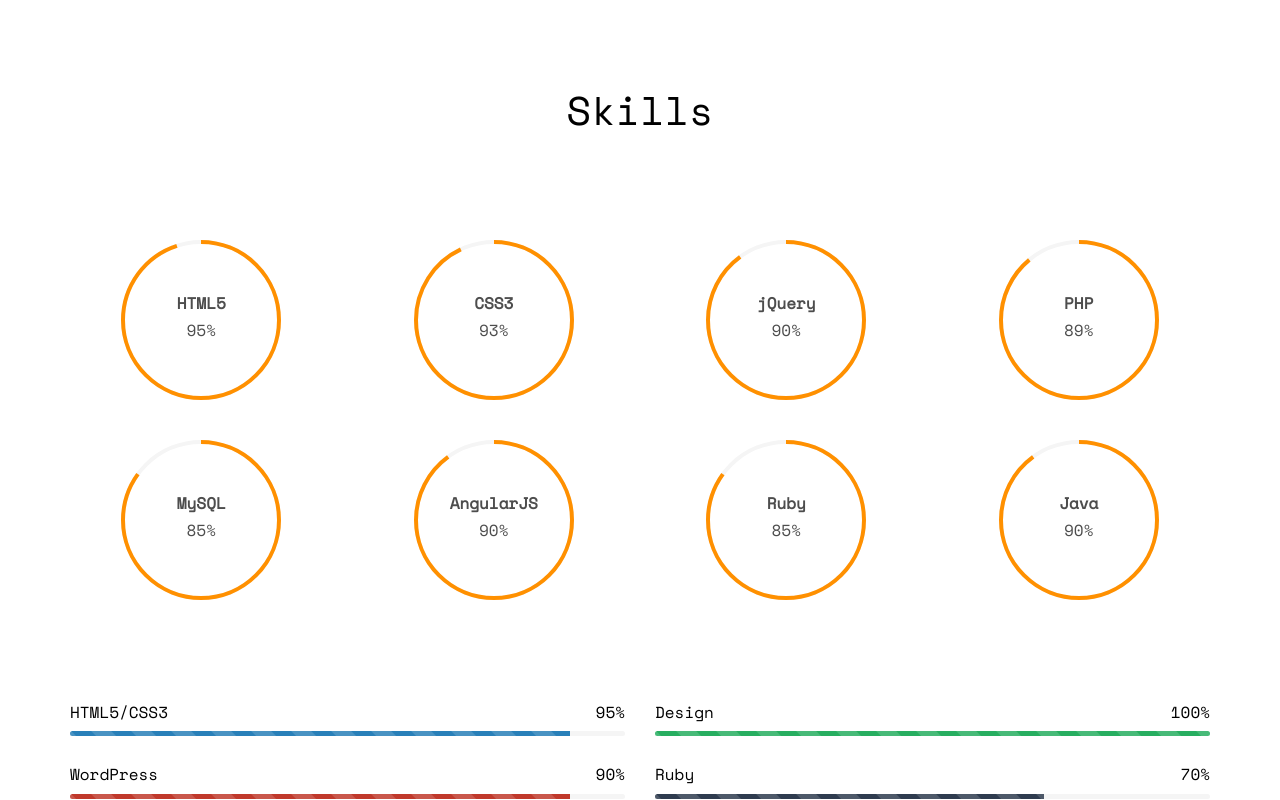
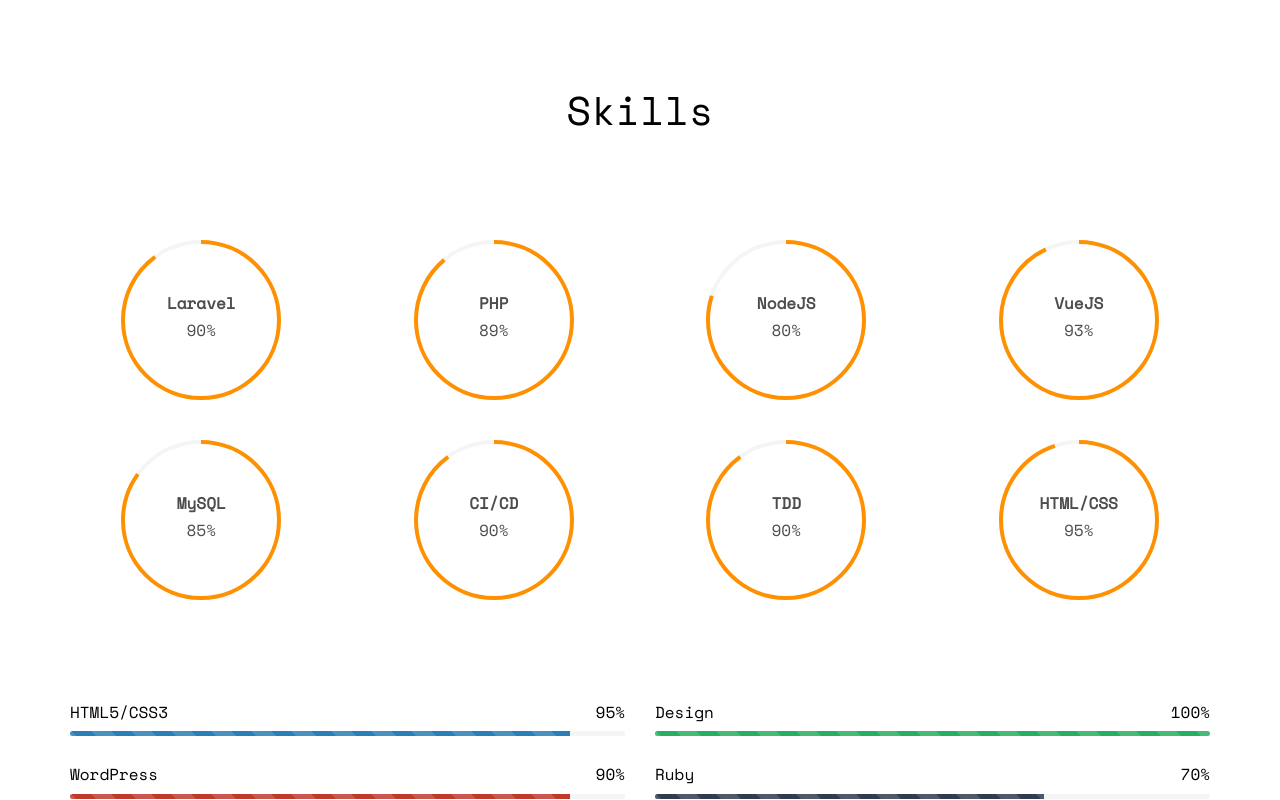
Before and after one commit to jenarymadia/jenarymadia.github.io, a plain HTML site: page index.html in a window 1280 px wide. Shown: the part 4578-5378 px from the top of the page. Drawn offline with nearby package versions, Linux system fonts and the light colour scheme; some packages are replaced by stand-ins of ours; no server answers; files whose address does not match are found by name.

Commit message:
add skills

```diff
--- a/index.html
+++ b/index.html
@@ -281,7 +281,7 @@
 								<i class="icon-genius"></i>
 							</span>
 							<div class="feature-copy">
-								<h3>Web Marketing</h3>
+								<h3>API Development</h3>
 								<p>Facilis ipsum reprehenderit nemo molestias. Aut cum mollitia reprehenderit.</p>
 							</div>
 						</div>
@@ -312,29 +312,28 @@
 			</div>
 			<div class="row row-pb-md">
 				<div class="col-md-3 col-sm-6 col-xs-12 text-center">
-					<div class="chart" data-percent="95"><span><strong>HTML5</strong>95%</span></div>
+					<div class="chart" data-percent="90"><span><strong>Laravel</strong>90%</span></div>
 				</div>
 				<div class="col-md-3 col-sm-6 col-xs-12 text-center">
-					<div class="chart" data-percent="93"><span><strong>CSS3</strong>93%</span></div>
+					<div class="chart" data-percent="89"><span><strong>PHP</strong>89%</span></div>
 				</div>
 				<div class="col-md-3 col-sm-6 col-xs-12 text-center">
-					<div class="chart" data-percent="90"><span><strong>jQuery</strong>90%</span></div>
+					<div class="chart" data-percent="80"><span><strong>NodeJS</strong>80%</span></div>
 				</div>
-
 				<div class="col-md-3 col-sm-6 col-xs-12 text-center">
-					<div class="chart" data-percent="89"><span><strong>PHP</strong>89%</span></div>
+					<div class="chart" data-percent="93"><span><strong>VueJS</strong>93%</span></div>
 				</div>
 				<div class="col-md-3 col-sm-6 col-xs-12 text-center">
 					<div class="chart" data-percent="85"><span><strong>MySQL</strong>85%</span></div>
 				</div>
 				<div class="col-md-3 col-sm-6 col-xs-12 text-center">
-					<div class="chart" data-percent="90"><span><strong>AngularJS</strong>90%</span></div>
+					<div class="chart" data-percent="90"><span><strong>CI/CD</strong>90%</span></div>
 				</div>
 				<div class="col-md-3 col-sm-6 col-xs-12 text-center">
-					<div class="chart" data-percent="85"><span><strong>Ruby</strong>85%</span></div>
+					<div class="chart" data-percent="90"><span><strong>TDD</strong>90%</span></div>
 				</div>
 				<div class="col-md-3 col-sm-6 col-xs-12 text-center">
-					<div class="chart" data-percent="90"><span><strong>Java</strong>90%</span></div>
+					<div class="chart" data-percent="95"><span><strong>HTML/CSS</strong>95%</span></div>
 				</div>
 			</div>
 			<div class="row">
```
